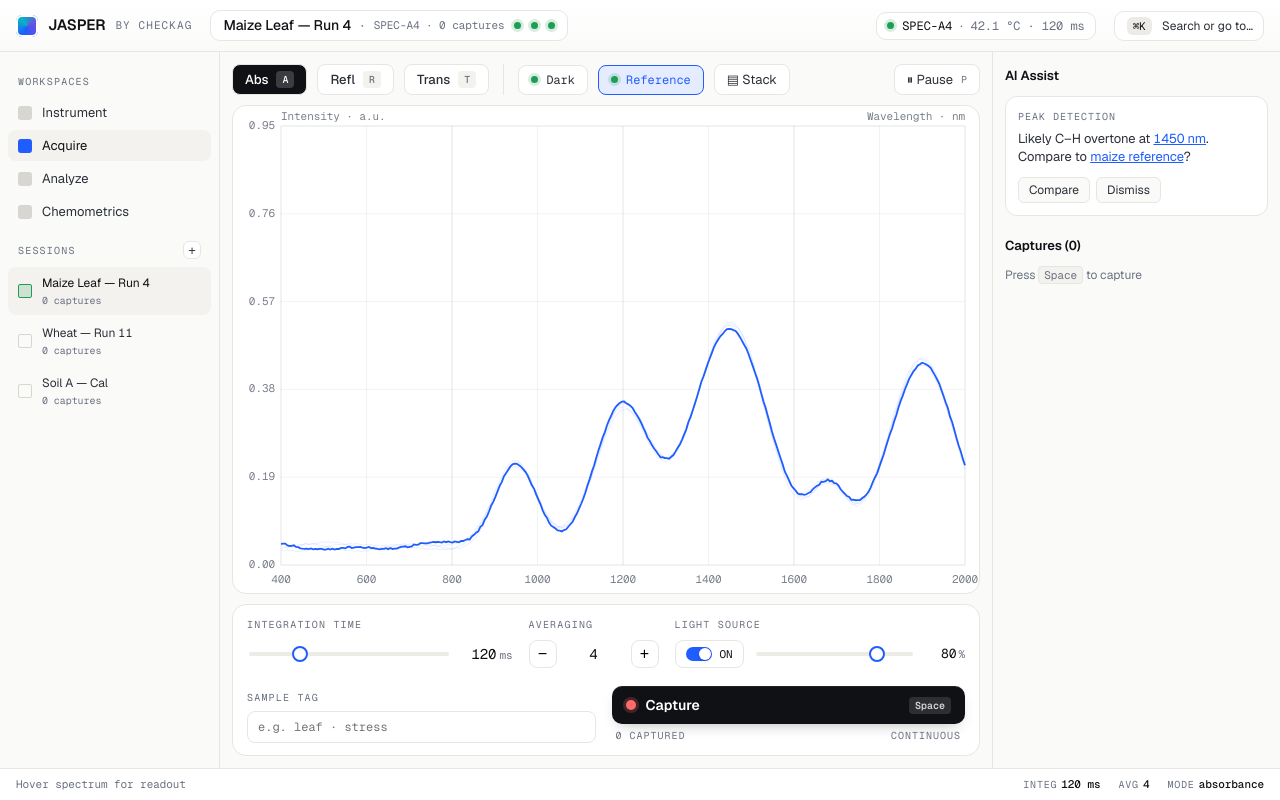
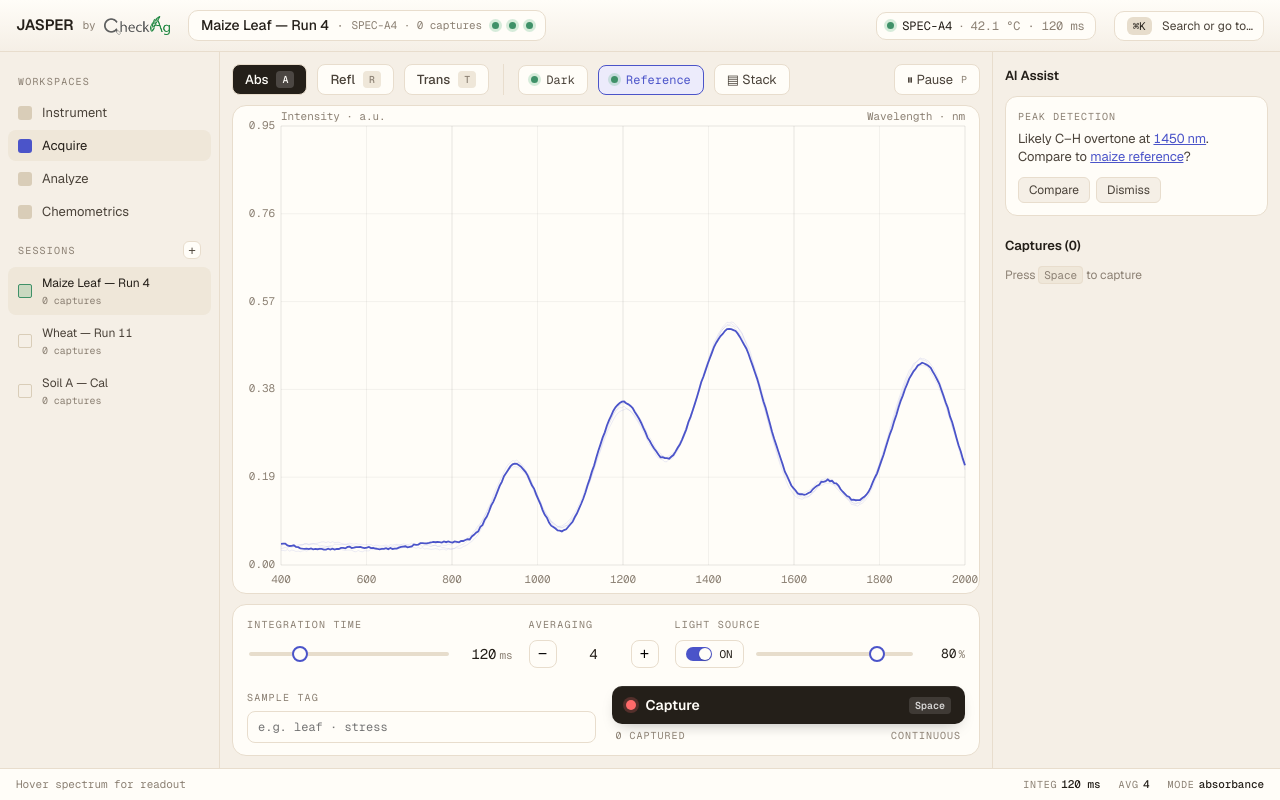
Before and after one commit to CheckAG/Jasper_UI, a React (Vite) app: page / in a window 1280 px wide. Built offline with nearby package versions, Linux system fonts and the light colour scheme.

Commit message:
Theme improvements

```diff
--- a/src/components/layout/TopBar.tsx
+++ b/src/components/layout/TopBar.tsx
@@ -17,16 +17,11 @@ export function TopBar() {
       flexShrink: 0,
     }}>
       {/* Brand */}
-      <div style={{ display: 'flex', alignItems: 'center', gap: 10 }}>
-        <div style={{
-          width: 22, height: 22, borderRadius: 6,
-          background: 'conic-gradient(from 200deg, #1f5dff, #06b6c4, #6b4ee0, #1f5dff)',
-          boxShadow: 'inset 0 0 0 2px var(--paper)', flexShrink: 0,
-        }} />
+      <div style={{ display: 'flex', alignItems: 'center', gap: 9 }}>
         <span style={{ fontWeight: 600, fontSize: 15, letterSpacing: '-0.01em' }}>JASPER</span>
-        <span className="mono" style={{ fontSize: 11, color: 'var(--muted)', textTransform: 'uppercase', letterSpacing: '0.1em' }}>
-          by CheckAg
-        </span>
+        <span className="mono" style={{ fontSize: 11, color: 'var(--muted)' }}>by</span>
+        <img src="/checkag.png" alt="CheckAg"
+          style={{ height: 19, width: 'auto', display: 'block', flexShrink: 0 }} />
       </div>
 
       {/* Session pill */}
--- a/src/index.css
+++ b/src/index.css
@@ -11,8 +11,8 @@ html, body, #root {
 }
 
 body {
-  background: #fafaf9;
-  color: #0f1115;
+  background: var(--bg, #fafaf9);
+  color: var(--ink, #0f1115);
   -webkit-font-smoothing: antialiased;
   -moz-osx-font-smoothing: grayscale;
   text-rendering: optimizeLegibility;
@@ -33,26 +33,26 @@ body {
 /* Subtle scrollbar */
 ::-webkit-scrollbar { width: 6px; height: 6px; }
 ::-webkit-scrollbar-track { background: transparent; }
-::-webkit-scrollbar-thumb { background: #d8d6d1; border-radius: 99px; }
-::-webkit-scrollbar-thumb:hover { background: #b8b5b0; }
+::-webkit-scrollbar-thumb { background: var(--line-2, #d8d6d1); border-radius: 99px; }
+::-webkit-scrollbar-thumb:hover { background: var(--muted, #b8b5b0); }
 
 /* Range input base reset */
 input[type="range"] { appearance: none; -webkit-appearance: none; }
 input[type="range"]::-webkit-slider-runnable-track {
-  height: 4px; border-radius: 99px; background: #ecebe6;
+  height: 4px; border-radius: 99px; background: var(--tint-2, #ecebe6);
 }
 input[type="range"]::-webkit-slider-thumb {
   -webkit-appearance: none; appearance: none;
   width: 16px; height: 16px; border-radius: 50%;
-  background: #fff; border: 2px solid #1f5dff;
+  background: var(--paper, #fff); border: 2px solid var(--signal, #1f5dff);
   margin-top: -6px; cursor: pointer;
 }
-input[type="range"]::-moz-range-track { height: 4px; border-radius: 99px; background: #ecebe6; }
+input[type="range"]::-moz-range-track { height: 4px; border-radius: 99px; background: var(--tint-2, #ecebe6); }
 input[type="range"]::-moz-range-thumb {
   width: 14px; height: 14px; border-radius: 50%;
-  background: #fff; border: 2px solid #1f5dff; cursor: pointer;
+  background: var(--paper, #fff); border: 2px solid var(--signal, #1f5dff); cursor: pointer;
 }
-input[type="range"]:disabled::-webkit-slider-thumb { border-color: #d8d6d1; }
+input[type="range"]:disabled::-webkit-slider-thumb { border-color: var(--line-2, #d8d6d1); }
 
 /* Button hover lift */
 button { transition: opacity 0.1s, transform 0.08s; }
--- a/src/spectrum/LiveSpectrum.tsx
+++ b/src/spectrum/LiveSpectrum.tsx
@@ -93,11 +93,16 @@ export function LiveSpectrum({
     const xPad = 48, yPadTop = 20, yPadBot = 28;
     let W = size.w, H = size.h;
 
-    const muted      = '#7a808a';
-    const grid       = 'rgba(15,17,21,0.05)';
-    const gridStrong = 'rgba(15,17,21,0.10)';
-    const accentLive = '#1f5dff';
-    const accentPrev = 'rgba(15,17,21,0.18)';
+    // Pull chart colours from the theme tokens so the canvas matches the rest
+    // of the UI (and re-themes automatically with tokens.css).
+    const css = getComputedStyle(document.documentElement);
+    const tok = (name: string, fallback: string) => (css.getPropertyValue(name).trim() || fallback);
+    const muted      = tok('--muted', '#7a808a');
+    const inkRgb     = tok('--ink-rgb', '15,17,21');
+    const grid       = `rgba(${inkRgb},0.05)`;
+    const gridStrong = `rgba(${inkRgb},0.10)`;
+    const accentLive = tok('--signal', '#1f5dff');
+    const accentPrev = `rgba(${inkRgb},0.18)`;
 
     function fit() {
       const host = canvas!.parentElement!;
@@ -215,13 +220,13 @@ export function LiveSpectrum({
         const idx  = Math.round((xVal - xMin) / (xMax - xMin) * (live.xs.length - 1));
         const xs = live.xs[idx], ys = live.ys[idx];
         const px = xPx(xs), py = yPx(ys);
-        ctx.strokeStyle = 'rgba(15,17,21,0.25)'; ctx.setLineDash([3, 3]); ctx.lineWidth = 1;
+        ctx.strokeStyle = `rgba(${inkRgb},0.28)`; ctx.setLineDash([3, 3]); ctx.lineWidth = 1;
         ctx.beginPath(); ctx.moveTo(px, yPadTop); ctx.lineTo(px, H - yPadBot);
         ctx.moveTo(xPad, py); ctx.lineTo(W - 14, py); ctx.stroke();
         ctx.setLineDash([]);
         ctx.fillStyle = accentLive;
         ctx.beginPath(); ctx.arc(px, py, 4, 0, Math.PI * 2); ctx.fill();
-        ctx.fillStyle = '#fff';
+        ctx.fillStyle = tok('--paper', '#fff');
         ctx.beginPath(); ctx.arc(px, py, 1.6, 0, Math.PI * 2); ctx.fill();
         onCursorRef.current?.({
           x: xs, y: ys,
--- a/src/styles/tokens.css
+++ b/src/styles/tokens.css
@@ -4,24 +4,24 @@
    ============================================================ */
 
 :root {
-  /* --- Signal & status colours --- */
-  --signal:       #1f5dff;
-  --signal-soft:  #e6ecff;
-  --accent-ok:    #1f9d55;
-  --accent-warn:  #d97706;
-  --accent-alarm: #c0322d;
-  --accent-violet:#6b4ee0;
-
-  /* --- Surfaces (light theme — permanent) --- */
-  --bg:      #fafaf9;
-  --paper:   #ffffff;
-  --ink:     #0f1115;
-  --ink-2:   #2b2f37;
-  --muted:   #6b7280;
-  --line:    #e7e6e3;
-  --line-2:  #d8d6d1;
-  --tint:    #f3f2ee;
-  --tint-2:  #ecebe6;
+  /* ===== Active theme: Warm Sand ===== */
+  --signal:       #4b54c9;   /* warm indigo accent */
+  --signal-soft:  #ecebfb;
+  --accent-ok:    #3f9168;
+  --accent-warn:  #c8791f;
+  --accent-alarm: #bd4a3a;
+  --accent-violet:#7a5cd0;
+  --bg:      #f5efe6;
+  --paper:   #fffdf8;
+  --ink:     #241f19;
+  --ink-rgb: 36,31,25;
+  --ink-2:   #4a4239;
+  --muted:   #8c8174;
+  --line:    #e8ddcd;
+  --line-2:  #d9cdb8;
+  --tint:    #efe7d9;
+  --tint-2:  #e7ddcc;
+  /* ===== end theme ===== */
 
   /* --- Typography --- */
   --font-sans:  "Geist", ui-sans-serif, system-ui, -apple-system, "Helvetica Neue", Arial, sans-serif;
```
Also changed, not shown: public/JASPER Signature.png (added), public/checkag.png (added).
